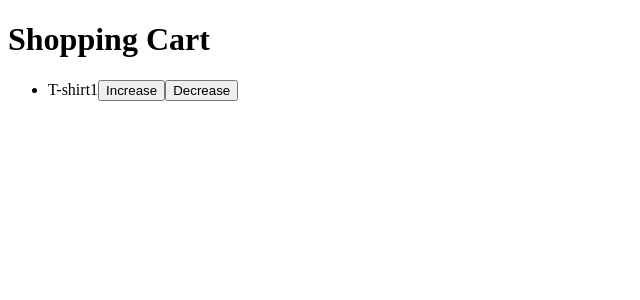
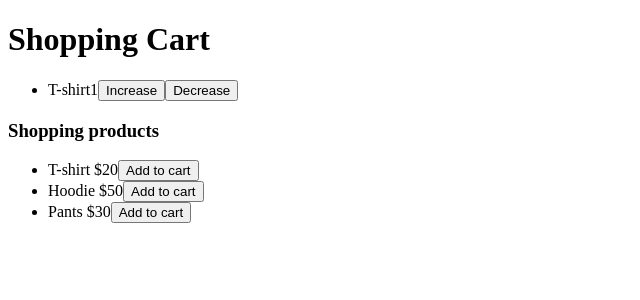
Before and after one commit to kraljic9/react-shoppingCart, a React (Vite) app in the folder shopping-cart/: page / in a window 1280 px wide. Shown: the top 300 px of the page, without its empty margins (0-640 px from the left). Built offline with nearby package versions, Linux system fonts and the light colour scheme.

Commit message:
Displayed product list items

```diff
--- a/shopping-cart/src/ShoppingCart.jsx
+++ b/shopping-cart/src/ShoppingCart.jsx
@@ -35,6 +35,19 @@ function ShoppingCart() {
           </li>
         ))}
       </ul>
+
+      <h3>Shopping products</h3>
+      <ul>
+        {products.map((item) => {
+          return (
+            <li key={item.id}>
+              <span>{item.text}</span>
+              <span> ${item.price}</span>
+              <button>Add to cart</button>
+            </li>
+          );
+        })}
+      </ul>
     </>
   );
 }
```
